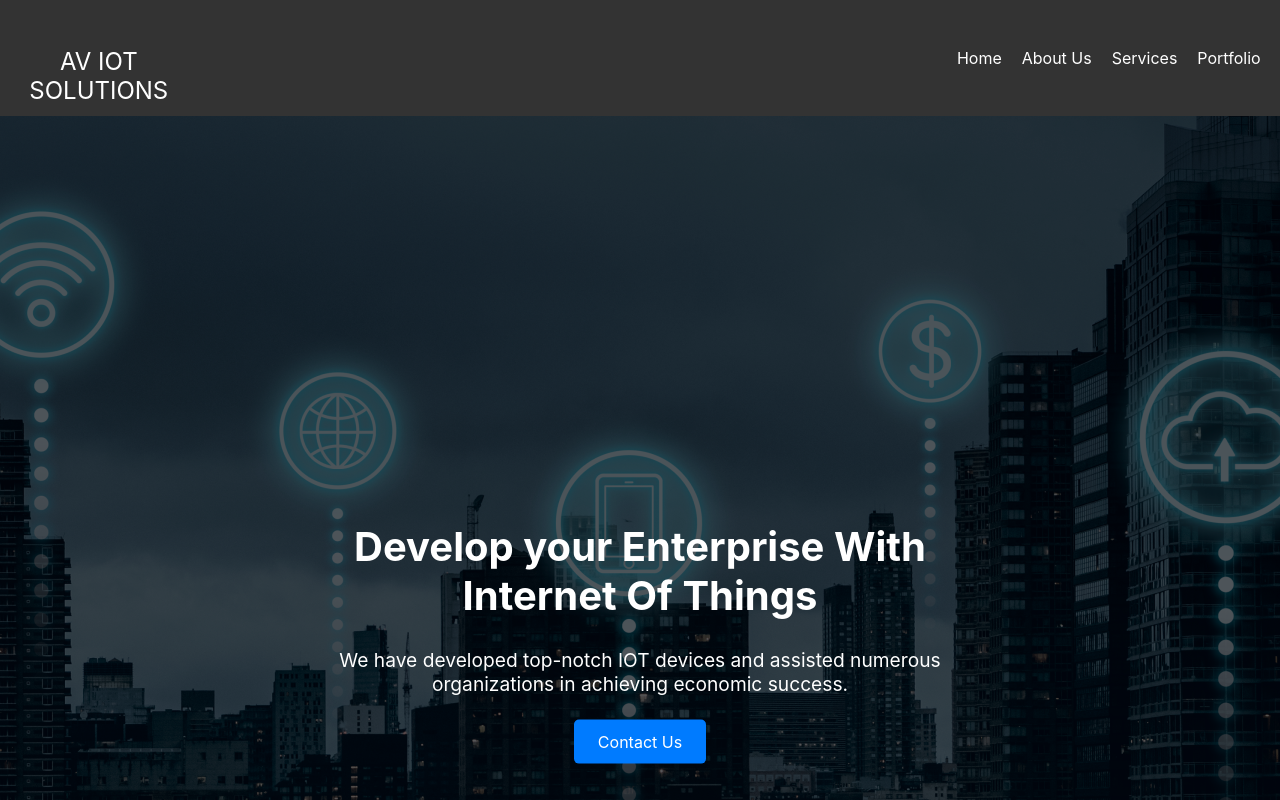
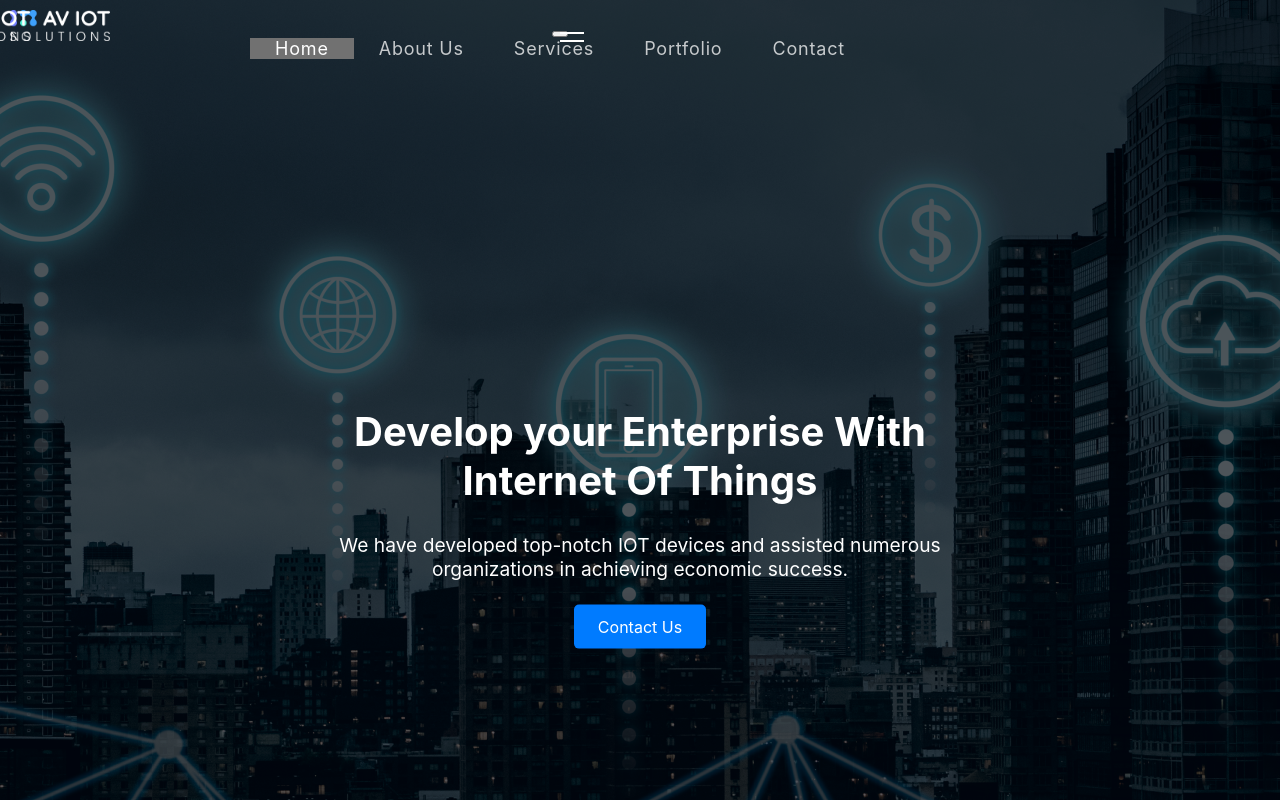
Before and after one commit to harindiw/my-app, a React (Create React App) app: page / in a window 1280 px wide. Shown: the top 800 px of the page. Built offline with nearby package versions, Linux system fonts and the light colour scheme.

Commit message:
push 2.1

```diff
--- a/package.json
+++ b/package.json
@@ -16,6 +16,8 @@
     "react-bootstrap": "^2.10.4",
     "react-dom": "^18.3.1",
     "react-icons": "^5.2.1",
+    "react-router-dom": "^6.24.1",
+    "react-router-hash-link": "^2.4.3",
     "react-scripts": "5.0.1",
     "react-toastify": "^10.0.5",
     "web-vitals": "^2.1.4"
--- a/src/App.js
+++ b/src/App.js
@@ -1,6 +1,6 @@
 import React from 'react';
 import './App.css';
-import Navigation from './Components/Home/Navigation';
+import {Navigation} from './Components/Home/Navigation';
 import Banner from './Components/Home/Banner';
 import Stat from './Components/AboutUs/Stat';
 import Team from './Components/AboutUs/Team';
--- a/src/Components/AboutUs/Stat.js
+++ b/src/Components/AboutUs/Stat.js
@@ -1,4 +1,4 @@
-import React , { useEffect, useState, SVGProps } from "react";
+import React , { useEffect, SVGProps } from "react";
 import { FaCalendarAlt } from "react-icons/fa";
 import { TbWorld } from "react-icons/tb";
 import { BsFillGridFill } from "react-icons/bs";
--- a/src/Components/Home/Footer.css
+++ b/src/Components/Home/Footer.css
@@ -1,12 +1,3 @@
-.logo{
-    padding-left: 52px;
-    width: 213.6px;
-    height: 48.6px;
-    margin-top: 27px;
-    /*margin-left: 1000px;
-    padding: 5px;*/
-}
-
 .footer-p{
     color: #0000006b;
     font-size: 20px;
--- a/src/Components/Home/Navigation.css
+++ b/src/Components/Home/Navigation.css
@@ -1,23 +1,223 @@
-.navbar {
+nav.navbar {
+  padding: 18px 0;
+  position: fixed;
+  inline-size: 100%;
+  inset-block-start: 0;
+  z-index: 9999;
+  transition:  0.32s ease-in-out;
+}
+nav.navbar.scrolled {
+  padding: 0px 0;
+  background-color: #121212;
+}
+nav.navbar a.navbar-brand {
+  inline-size: 9%;
+}
+
+nav.navbar .navbar-nav .nav-link.navbar-link {
+  font-weight: 400;
+  color: #fff !important;
+  letter-spacing: 0.8px;
+  padding: 0 25px;
+  font-size: 18px;
+  opacity: 0.75;
+}
+
+nav.navbar .navbar-nav a.nav-link.navbar-link:hover,
+nav.navbar .navbar-nav a.nav-link.navbar-link.active {
+    opacity: 1;
+}
+
+span.navbar-text {
   display: flex;
+  align-items: center;
+  display: flex;
+  align-items: stretch;
   justify-content: space-between;
+  align-content: space-around;
+  flex-direction: column;
+  flex-wrap: wrap;
+}
+
+.social-icon {
+    display: inline-block;
+    margin-inline-start: 14px;
+}
+
+.social-icon a {
+    inline-size: 42px;
+    block-size: 42px;
+    background: rgba(217, 217, 217, 0.1);
+    display: inline-flex;
+    border-radius: 50%;
+    margin-inline-end: 6px;
     align-items: center;
-    padding: 20px;
-    background-color: #333;
+    justify-content: center;
+    line-height: 1;
+    border: 1px solid rgba(255, 255, 255, 0.5);
+}
+.social-icon a::before {
+    content: "";
+    inline-size: 42px;
+    block-size: 42px;
+    position: absolute;
+    background-color: #ffffff;
+    border-radius: 50%;
+    transform: scale(0);
+    transition: 0.3s ease-in-out;
+}
+
+.social-icon a:hover::before {
+    transform: scale(1);
+}
+
+.social-icon a img {
+    inline-size: 40%;
+    z-index: 1;
+    transition: 0.3s ease-in-out;
+}
+
+.social-icon a:hover img {
+    filter: brightness(0) saturate(100%) invert(0%) sepia(7%) saturate(98%) hue-rotate(346deg) brightness(95%) contrast(86%);
+}
+
+.navbar-text button {
+  font-weight: 700;
+  color: #fff;
+  border: 1px solid #fff;
+  padding: 18px 34px;
+  font-size: 18px;
+  margin-inline-start: 18px;
+  position: relative;
+  background-color: transparent;
+  transition: 0.3s ease-in-out;
+}
+
+.navbar-text button span {
+  z-index: 1;
+}
+
+.navbar-text button::before {
+  content: "";
+  inline-size: 0%;
+  block-size: 100%;
+  position: absolute;
+  background-color: #fff;
+  inset-inline-start: 0;
+  inset-block-start: 0;
+  z-index: -1;
+  transition: 0.3s ease-in-out;
+}
+.navbar-text button:hover {
+  color: #121212;
+}
+.navbar-text button:hover::before {
+    content: "";
+    inline-size: 100%;
+    block-size: 100%;
+    position: absolute;
+}
+nav.navbar .navbar-toggler:active,
+nav.navbar .navbar-toggler:focus {
+    outline: none;
+    box-shadow: none;
+}
+nav.navbar .navbar-toggler-icon {
+  inline-size: 24px;
+  block-size: 17px;
+  background-image: none;
+  position: relative;
+  border-block-end: 2px solid #fff;
+  transition: all 300ms linear;
+  inset-block-start: -2px;
+}
+nav.navbar .navbar-toggler-icon:focus {
+    border-block-end: 2px solid #fff;
+}
+nav.navbar .navbar-toggler-icon:after,
+nav.navbar .navbar-toggler-icon:before {
+    inline-size: 24px;
+    position: absolute;
+    block-size: 2px;
+    background-color: #fff;
+    inset-block-start: 0;
+    inset-inline-start: 0;
+    content: '';
+    z-index: 2;
+    transition: all 300ms linear;
+}
+nav.navbar .navbar-toggler-icon:after {
+    inset-block-start: 8px;
+}
+nav.navbar .navbar-toggler[aria-expanded="true"] .navbar-toggler-icon:after {
+    transform: rotate(45deg);
+    background-color: #fff;
+    block-size: 2px;
+}
+nav.navbar .navbar-toggler[aria-expanded="true"] .navbar-toggler-icon:before {
+    transform: translateY(8px) rotate(-45deg);
+    background-color: #fff;
+    block-size: 2px;
+}
+nav.navbar .navbar-toggler[aria-expanded="true"] .navbar-toggler-icon {
+    border-color: transparent;
 }
 
 .logo {
-    color: white;
-    font-size: 24px;
+  max-width: 100px; /* Adjust size as needed */
+  height: auto;
+  position: absolute; /* Fixes the logo position */
+  top: 10px; /* Adjust the spacing from top as needed */
+  left: 10px; /* Adjust the spacing from left as needed */
 }
 
-  .nav-links {
-    list-style: none;
-    display: flex;
-    gap: 20px;
+
+
+@media (max-inline-size: 600px) {
+  .navbar-toggler {
+    display: block !important; /* Override any other styles */
+  }
 }
 
-  .nav-links li a {
-    color: white;
+
+
+
+
+/* NavBar.css */
+
+.navbar-link {
+position: relative;
+color: #fff;
 text-decoration: none;
 }
+
+.navbar-link::after {
+content: '';
+position: absolute;
+inset-block-end: -2px; /* Adjust as needed */
+inset-inline-start: 0;
+inline-size: 0;
+block-size: 2px;
+background-color: #fff; /* White line color */
+transition: width 0.3s ease-in-out; /* Animation duration */
+}
+
+.navbar-link:hover::after {
+inline-size: 100%;
+}
+
+/* .active::after {
+inline-size: 100%;
+} */
+
+/* Animation to make the line come from the left side */
+.navbar-link::after {
+transform: scaleX(0);
+transform-origin: left;
+}
+
+.navbar-link:hover::after,
+.active::after {
+transform: scaleX(1);
+transform-origin: left;
+}
--- a/src/Components/Home/Navigation.js
+++ b/src/Components/Home/Navigation.js
@@ -1,20 +1,79 @@
-import React from 'react';
-import logo from "./logo.png";
-import './Navigation.css'; // Assuming you will have a separate CSS file for Navigation
+import { useState, useEffect } from "react";
+import { Navbar, Nav, Container } from "react-bootstrap";
+import logo from './logo.png';
+import "./Navigation.css";
 
-const Navigation = () => {
+export const Navigation = () => {
+  const [activeLink, setActiveLink] = useState('home');
+  const [scrolled, setScrolled] = useState(false);
+
+  useEffect(() => {
+    const onScroll = () => {
+      if (window.scrollY > 50) {
+        setScrolled(true);
+      } else {
+        setScrolled(false);
+      }
+    };
+
+    window.addEventListener("scroll", onScroll);
+
+    return () => window.removeEventListener("scroll", onScroll);
+  }, []);
+
+  const onUpdateActiveLink = (value) => {
+    setActiveLink(value);
+  };
+
   return (
-    <nav className="navbar">
-      <div className="logo">AV IOT SOLUTIONS</div>
-      <ul className="nav-links">
-        <li><a href="#home">Home</a></li>
-        <li><a href="#about">About Us</a></li>
-        <li><a href="#services">Services</a></li>
-        <li><a href="#portfolio">Portfolio</a></li>
-        <li><a href="#contact">Contact</a></li>
-      </ul>
-    </nav>
+    <Navbar expand="md" className={scrolled ? "scrolled" : ""}>
+      <Container>
+        <Navbar.Brand href="/">
+          <img className="logo" src={logo} alt="" />
+        </Navbar.Brand>
+        <Navbar.Toggle aria-controls="basic-navbar-nav">
+          <span className="navbar-toggler-icon"></span>
+        </Navbar.Toggle>
+        <Navbar.Collapse id="basic-navbar-nav">
+          <Nav className="ms-auto">
+            <Nav.Link
+              href="/"
+              className={activeLink === 'home' ? 'active navbar-link' : 'navbar-link'}
+              onClick={() => onUpdateActiveLink('home')}
+            >
+              Home
+            </Nav.Link>
+            <Nav.Link
+              href="#about"
+              className={activeLink === 'about' ? 'active navbar-link' : 'navbar-link'}
+              onClick={() => onUpdateActiveLink('about')}
+            >
+              About Us
+            </Nav.Link>
+            <Nav.Link
+              href="#services"
+              className={activeLink === 'services' ? 'active navbar-link' : 'navbar-link'}
+              onClick={() => onUpdateActiveLink('services')}
+            >
+              Services
+            </Nav.Link>
+            <Nav.Link
+              href="#portfolio"
+              className={activeLink === 'portfolio' ? 'active navbar-link' : 'navbar-link'}
+              onClick={() => onUpdateActiveLink('portfolio')}
+            >
+              Portfolio
+            </Nav.Link>
+            <Nav.Link
+              href="#contact"
+              className={activeLink === 'contact' ? 'active navbar-link' : 'navbar-link'}
+              onClick={() => onUpdateActiveLink('contact')}
+            >
+              Contact
+            </Nav.Link>
+          </Nav>
+        </Navbar.Collapse>
+      </Container>
+    </Navbar>
   );
 };
-
-export default Navigation;
--- a/src/Components/Services/Offers.js
+++ b/src/Components/Services/Offers.js
@@ -1,4 +1,4 @@
-import { Container, Row, Colff } from "react-bootstrap";
+//import { Container, Row, Colff } from "react-bootstrap";
 //import "animate.css";
 import "./Offers.css";
 import React , { useState , useEffect}from 'react';
```
Also changed, not shown: 1 other file (tests, documents, lock files or other folders). Lines whose indentation alone changed are shown as unchanged.
